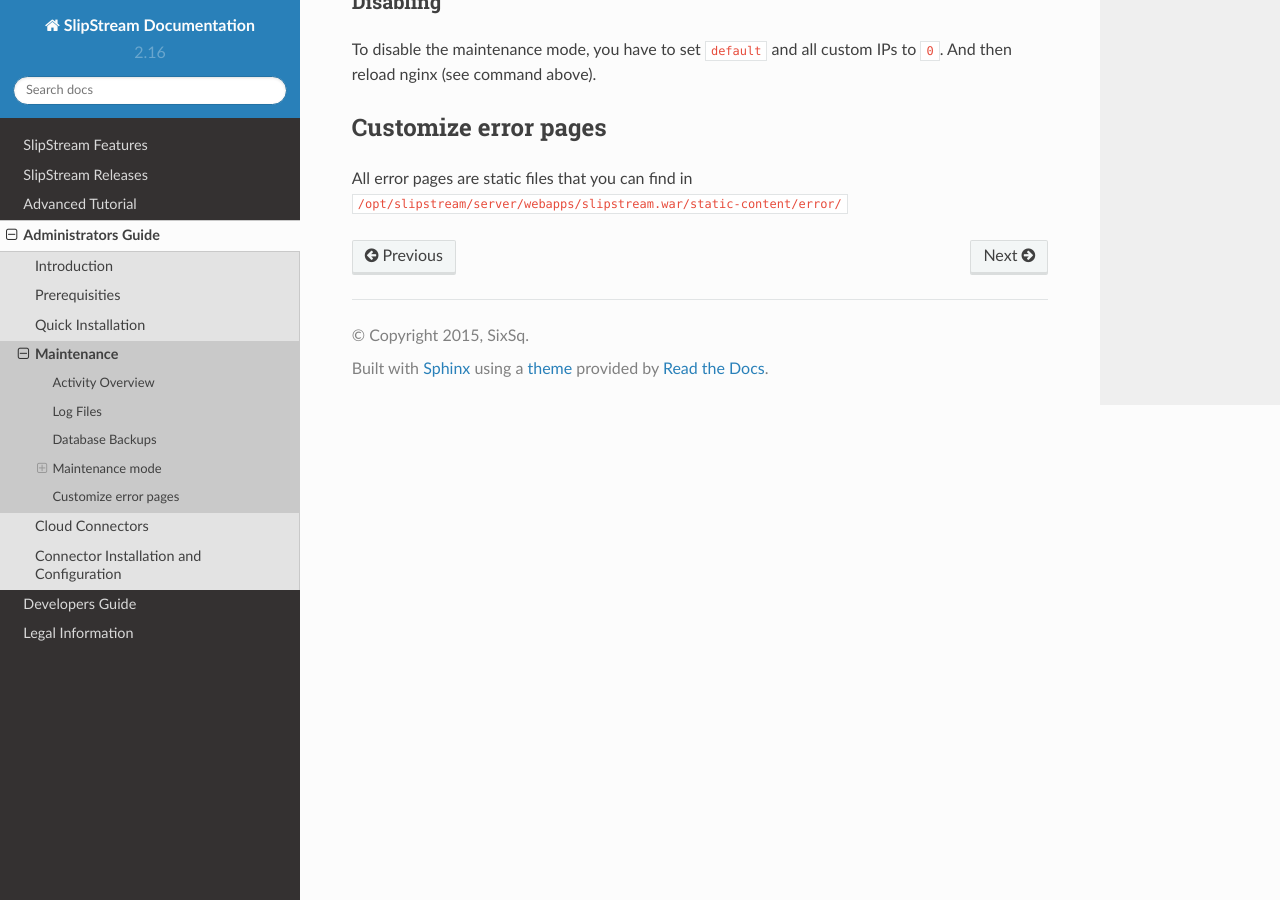
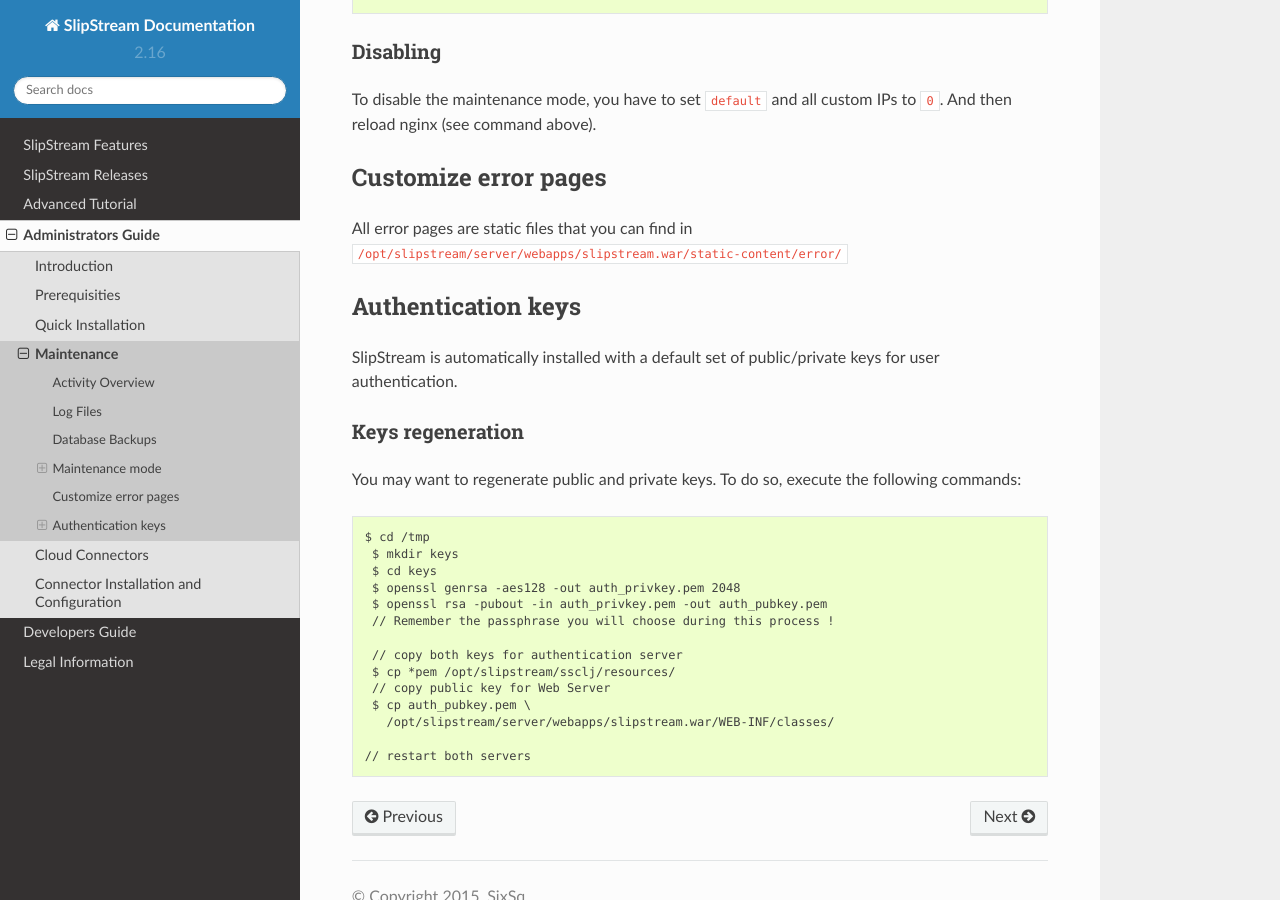
Before and after one commit to slipstream/SlipStreamDocumentation, a Sphinx documentation site: the page built from docs/administrator_guide/maintenance.rst, in a window 1280 px wide and 900 px high, scrolled down 1526 px. Built offline with Sphinx 7.4.7 and the Read the Docs theme 2.0.0, drawn with Linux system fonts in a browser that asks for light colours; some of the changed text lies outside the part shown.

Commit message:
Add documentation related to "auth" server
Detail log information
Add section to re-generate authentication keys on server

```diff
--- a/docs/administrator_guide/maintenance.rst
+++ b/docs/administrator_guide/maintenance.rst
@@ -14,7 +14,10 @@
 Log Files
 ---------
 
-The service log files are located in ``/opt/slipstream/server/logs``.
+The Web service log files are located in ``/opt/slipstream/server/logs``.
+For the API Service, they are located in ``/var/log/slipstream/ssclj``.
+(The configuration of API Service logging is
+driven by ``/opt/slipstream/ssclj/resources/log4j.properties``)
 These are named by date and rotated daily (or when the service is
 restarted). You should regularly review errors in the log to see if
 there are configuration or resource problems.
@@ -85,3 +88,30 @@
 
 All error pages are static files that you can find in
 ``/opt/slipstream/server/webapps/slipstream.war/static-content/error/``
+
+Authentication keys
+-------------------
+
+SlipStream is automatically installed with a default set of public/private keys for user authentication.
+
+Keys regeneration
+~~~~~~~~~~~~~~~~~
+
+You may want to regenerate public and private keys. To do so, execute the following commands:
+
+::
+
+  $ cd /tmp
+   $ mkdir keys
+   $ cd keys
+   $ openssl genrsa -aes128 -out auth_privkey.pem 2048
+   $ openssl rsa -pubout -in auth_privkey.pem -out auth_pubkey.pem
+   // Remember the passphrase you will choose during this process !
+
+   // copy both keys for authentication server
+   $ cp *pem /opt/slipstream/ssclj/resources/
+   // copy public key for Web Server
+   $ cp auth_pubkey.pem \
+     /opt/slipstream/server/webapps/slipstream.war/WEB-INF/classes/
+
+  // restart both servers
```
